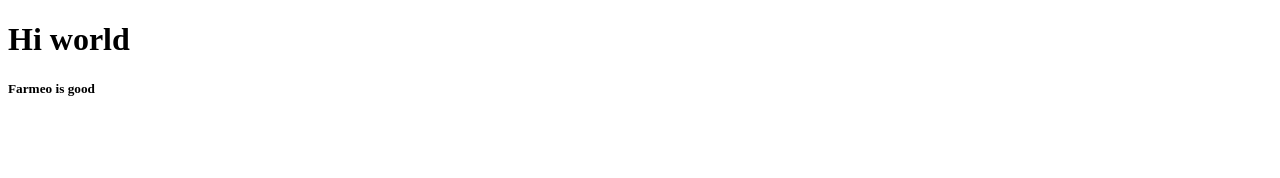
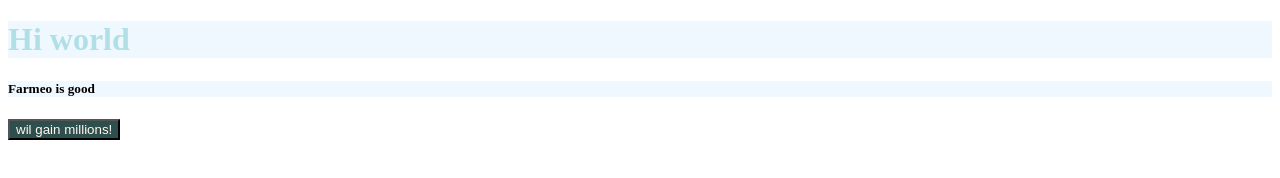
Before and after one commit to InD0GaMeR/Nigga, a plain HTML site: page index.html in a window 1280 px wide. Drawn offline with Linux system fonts and the light colour scheme.

Commit message:
pro mejoras

```diff
--- a/index.html
+++ b/index.html
@@ -7,8 +7,9 @@
   </head>
   <body>
 
-    <h1 class="nigga title">Hi world</h1>
-    <h5 class="nigga">Farmeo is good</h5>
+    <h1 class="titulo color">Hi world</h1>
+    <h5 class="color">Farmeo is good</h5>
+    <button class="titulo_2 color_2"type="button">wil gain millions!</button>
 
   </body>
 </html>
```
